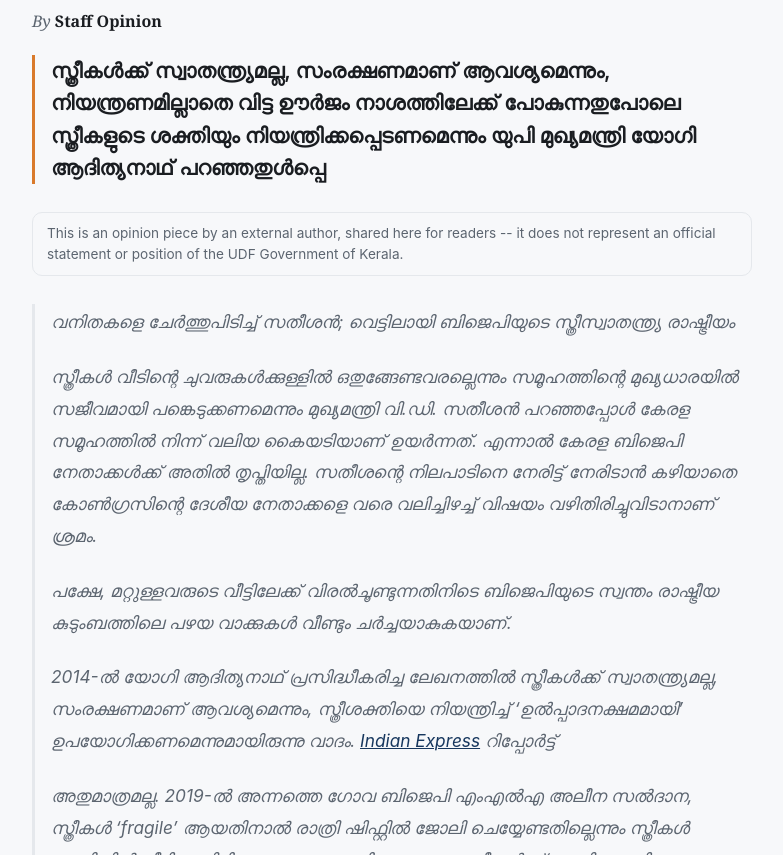
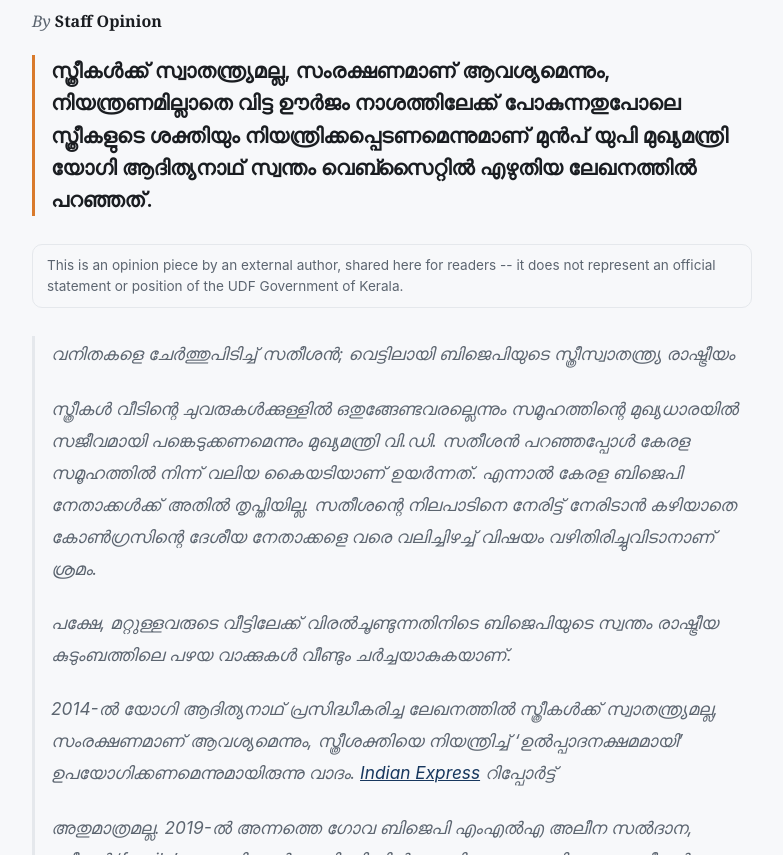
Before and after one commit to hashin/udfgov, an Eleventy site: page src/opinion/2026-09-03-052700.md in a window 1280 px wide. Shown: the part 859-1714 px from the top of the page, without its empty margins (248-1031 px from the left). Built offline with nearby package versions, Linux system fonts and the light colour scheme; Eleventy itself is replaced by a stand-in of ours; files that its build step writes are made by us from their sources; files whose address does not match are found by name; what @sindresorhus/slugify would draw is missing.

Commit message:
Update Opinion piece “2026-09-03-052700”

```diff
--- a/src/opinion/2026-09-03-052700.md
+++ b/src/opinion/2026-09-03-052700.md
@@ -7,7 +7,8 @@ author: Staff Opinion
 poster: /uploads/img_5605.jpeg
 summary: സ്ത്രീകൾക്ക് സ്വാതന്ത്ര്യമല്ല, സംരക്ഷണമാണ് ആവശ്യമെന്നും,
   നിയന്ത്രണമില്ലാതെ വിട്ട ഊർജം നാശത്തിലേക്ക് പോകുന്നതുപോലെ സ്ത്രീകളുടെ ശക്തിയും
-  നിയന്ത്രിക്കപ്പെടണമെന്നും യുപി മുഖ്യമന്ത്രി യോഗി ആദിത്യനാഥ് പറഞ്ഞതുൾപ്പെ
+  നിയന്ത്രിക്കപ്പെടണമെന്നുമാണ് മുൻപ് യുപി മുഖ്യമന്ത്രി യോഗി ആദിത്യനാഥ് സ്വന്തം
+  വെബ്സൈറ്റിൽ എഴുതിയ ലേഖനത്തിൽ പറഞ്ഞത്.
 date: 2026-09-03T10:57:00.000+05:30
 ---
 > വനിതകളെ ചേർത്തുപിടിച്ച് സതീശൻ; വെട്ടിലായി ബിജെപിയുടെ സ്ത്രീസ്വാതന്ത്ര്യ രാഷ്ട്രീയം
```
